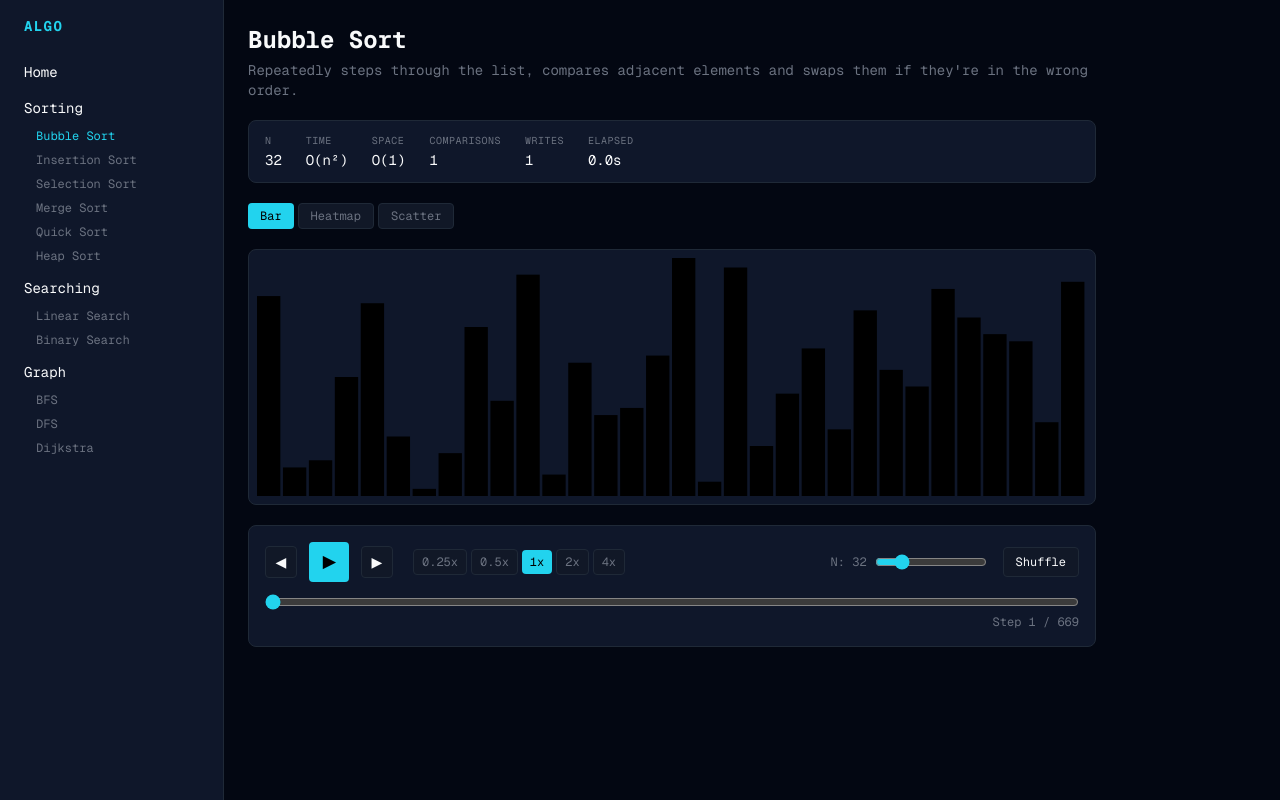
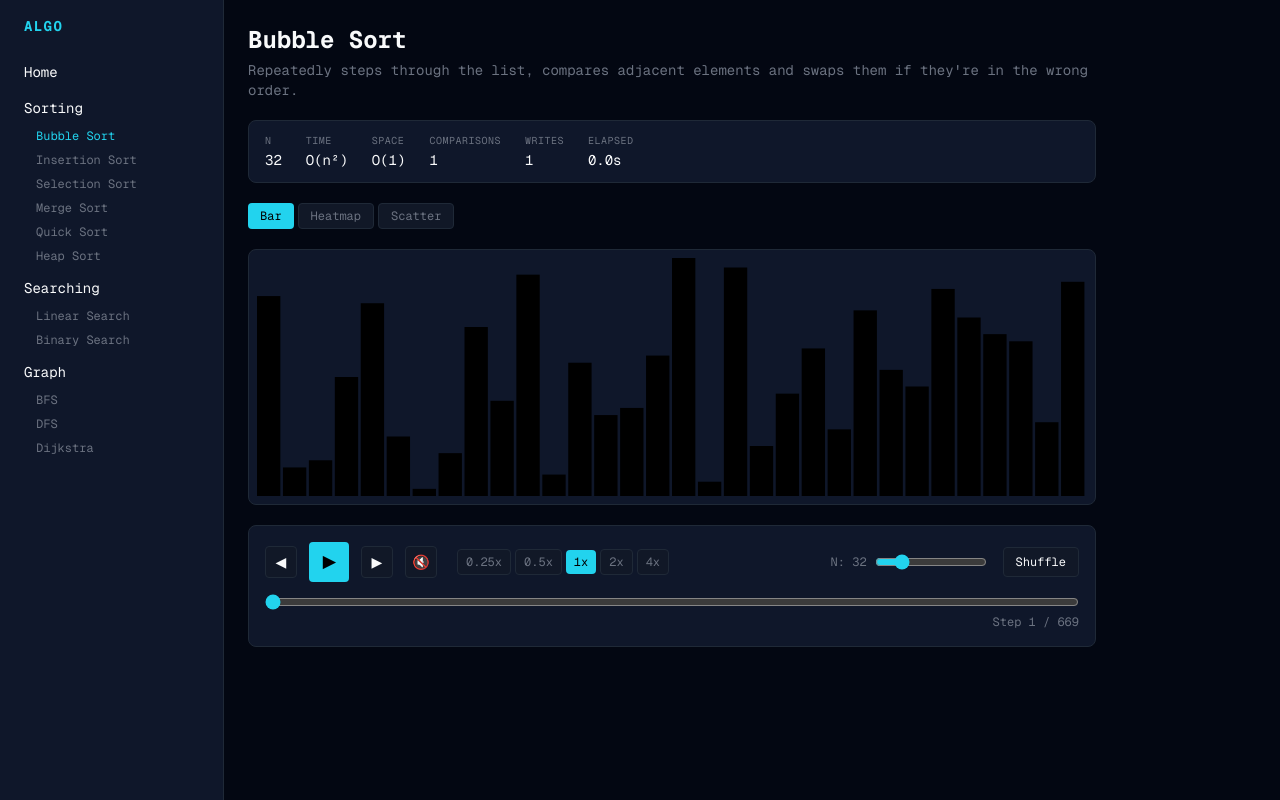
Before and after one commit to QuinLane/Algo, a Next.js app: page /sort/bubble in a window 1280 px wide. Built offline with nearby package versions, Linux system fonts and the light colour scheme.

Commit message:
feat(phase-5): sound toggle in player controls

```diff
--- a/src/components/controls/PlayerControls.tsx
+++ b/src/components/controls/PlayerControls.tsx
@@ -7,21 +7,25 @@ const SPEEDS = [0.25, 0.5, 1, 2, 4];
 interface Props {
   playerState: PlayerState;
   speed: number;
+  soundEnabled: boolean;
   onPlay: () => void;
   onPause: () => void;
   onStepBack: () => void;
   onStepForward: () => void;
   onSpeedChange: (s: number) => void;
+  onSoundToggle: () => void;
 }
 
 export default function PlayerControls({
   playerState,
   speed,
+  soundEnabled,
   onPlay,
   onPause,
   onStepBack,
   onStepForward,
   onSpeedChange,
+  onSoundToggle,
 }: Props) {
   const isPlaying = playerState === "playing";
 
@@ -51,6 +55,18 @@ export default function PlayerControls({
         ▶
       </button>
 
+      <button
+        onClick={onSoundToggle}
+        className={`w-8 h-8 flex items-center justify-center rounded border transition-colors text-sm ${
+          soundEnabled
+            ? "bg-[var(--color-accent)] border-[var(--color-accent)] text-black"
+            : "bg-[var(--color-bg-card)] border-[var(--color-border)] text-[var(--color-text-muted)] hover:border-[var(--color-accent)]"
+        }`}
+        title={soundEnabled ? "Mute" : "Unmute"}
+      >
+        {soundEnabled ? "🔊" : "🔇"}
+      </button>
+
       <div className="flex items-center gap-1 ml-2">
         {SPEEDS.map((s) => (
           <button
--- a/src/components/layout/SortPage.tsx
+++ b/src/components/layout/SortPage.tsx
@@ -12,6 +12,7 @@ import PlayerControls from "@/components/controls/PlayerControls";
 import ArrayControls from "@/components/controls/ArrayControls";
 import StepScrubber from "@/components/controls/StepScrubber";
 import AlgorithmStats from "@/components/stats/AlgorithmStats";
+import { useAudio } from "@/hooks/useAudio";
 
 interface Props {
   meta: AlgorithmMeta;
@@ -45,6 +46,9 @@ export default function SortPage({
     scrubTo,
     reset,
   } = useAlgorithmPlayer(trace);
+
+  const maxValue = trace ? Math.max(...(trace.frames[0]?.array ?? [1])) : 100;
+  const { enabled: soundEnabled, toggle: toggleSound } = useAudio(frame, maxValue);
 
   const buildTrace = useCallback(
     (size: number) => {
@@ -119,11 +123,13 @@ export default function SortPage({
           <PlayerControls
             playerState={playerState}
             speed={speed}
+            soundEnabled={soundEnabled}
             onPlay={handlePlay}
             onPause={pause}
             onStepBack={stepBack}
             onStepForward={stepForward}
             onSpeedChange={setSpeed}
+            onSoundToggle={toggleSound}
           />
           <ArrayControls n={n} onNChange={handleNChange} onShuffle={handleShuffle} />
         </div>
```
